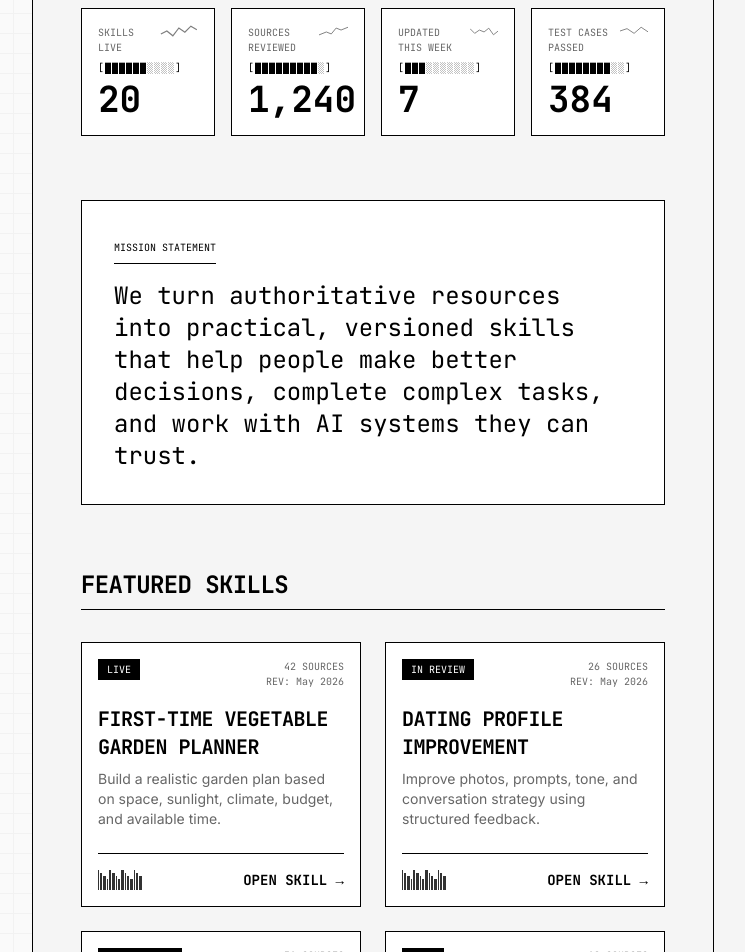
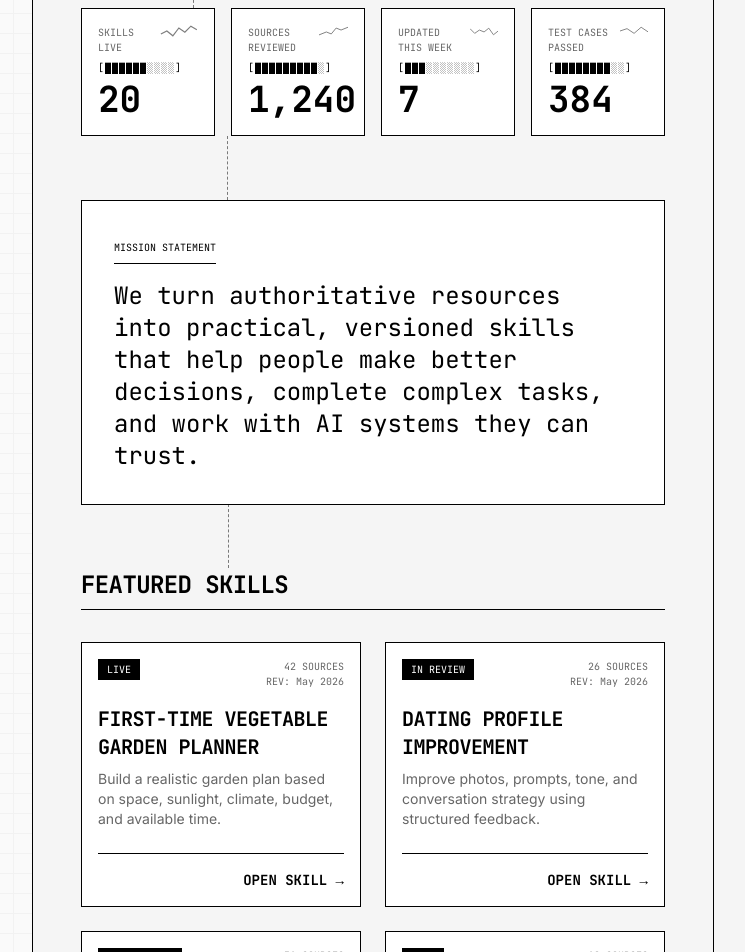
Before and after one commit to Martsys423/wiki, a Next.js app: page / in a window 1280 px wide. Shown: the part 580-1532 px from the top of the page, without its empty margins (247-992 px from the left). Built offline with nearby package versions, Linux system fonts and the light colour scheme.

Commit message:
feat: remove barcodes and add retro wiring lines to connect components

```diff
--- a/src/app/page.tsx
+++ b/src/app/page.tsx
@@ -64,14 +64,16 @@ function HeroPanel() {
         Maintained, cited, tested knowledge systems that turn trusted sources into practical workflows.
       </p>
 
-      <div className="flex flex-col sm:flex-row gap-4 max-w-md">
-        <button className="btn">
+      <div className="flex flex-col sm:flex-row gap-4 max-w-md relative">
+        <button className="btn relative z-10">
           EXPLORE SKILLS
           <span>→</span>
         </button>
-        <button className="btn !bg-white !text-black hover:!bg-black hover:!text-white">
+        <button className="btn !bg-white !text-black hover:!bg-black hover:!text-white relative z-10">
           REQUEST A SKILL
         </button>
+        {/* Wiring connection down to Metrics */}
+        <div className="absolute left-1/4 -bottom-16 w-px h-16 border-l border-dashed border-black z-0 opacity-50 hidden md:block"></div>
       </div>
     </section>
   );
@@ -103,17 +105,23 @@ function MetricsGrid() {
           </div>
         ))}
       </div>
+      {/* Wiring connection down to Mission Statement */}
+      <div className="relative">
+        <div className="absolute left-1/4 h-16 w-px border-l border-dashed border-black opacity-50 hidden md:block"></div>
+      </div>
     </section>
   );
 }
 
 function MissionStatement() {
   return (
-    <section className="mb-16 p-8 border border-black bg-white">
+    <section className="mb-16 p-8 border border-black bg-white relative">
       <div className="font-mono text-[10px] uppercase mb-4 border-b border-black pb-2 inline-block">MISSION STATEMENT</div>
       <p className="text-xl lg:text-2xl leading-relaxed font-mono">
         We turn authoritative resources into practical, versioned skills that help people make better decisions, complete complex tasks, and work with AI systems they can trust.
       </p>
+      {/* Wiring connection down to Skills */}
+      <div className="absolute left-1/4 -bottom-16 w-px h-16 border-l border-dashed border-black opacity-50 hidden md:block"></div>
     </section>
   );
 }
@@ -177,12 +185,7 @@ function FeaturedSkills() {
             <h3 className="text-xl mb-2">{skill.name}</h3>
             <p className="text-sm text-secondary-text mb-6 flex-grow group-hover:text-gray-300">{skill.promise}</p>
 
-            <div className="flex justify-between items-end mt-auto pt-4 border-t border-black group-hover:border-white">
-              <div className="flex h-5 gap-[1px] items-end opacity-80">
-                {[...Array(15)].map((_, j) => (
-                  <div key={j} className="bg-black group-hover:bg-white" style={{ width: `${((j * 7) % 3) + 1}px`, height: `${100 - (j % 4) * 15}%` }} />
-                ))}
-              </div>
+            <div className="flex justify-end items-end mt-auto pt-4 border-t border-black group-hover:border-white">
               <button className="font-mono text-sm font-bold uppercase hover:underline">
                 OPEN SKILL →
               </button>
```
